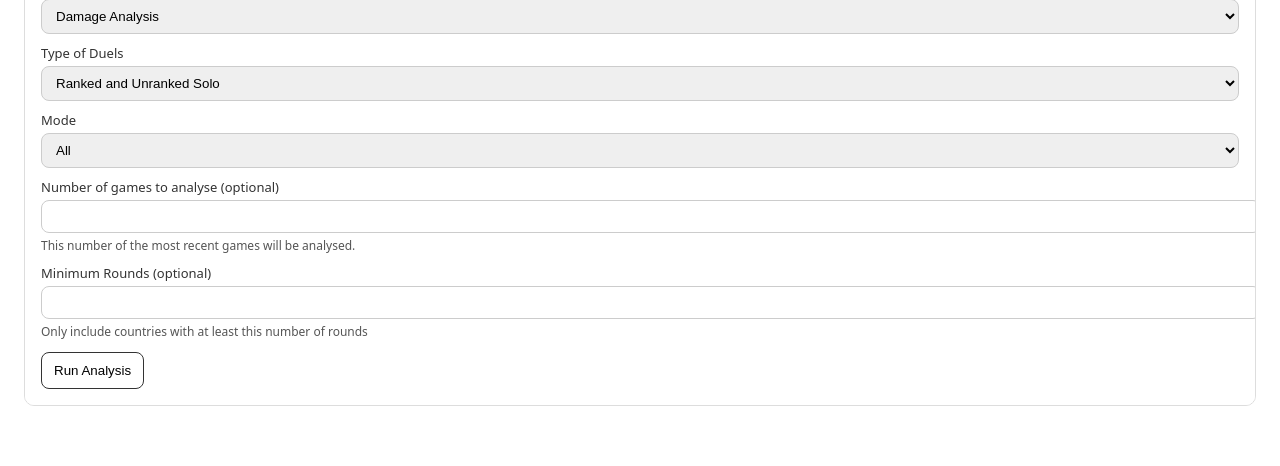
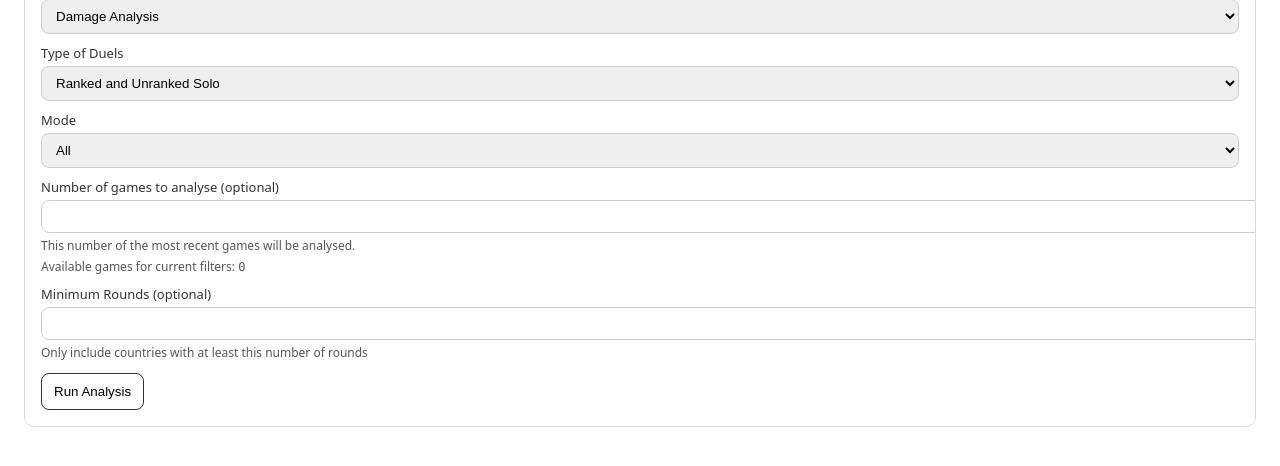
Before and after one commit to jonculver/geoguessr_stats, a FastAPI app: page / in a window 1280 px wide. Shown: the part 305-771 px from the top of the page. Run offline with FastAPI, Linux system fonts and the light colour scheme.

Commit message:
Web UI: show available games count

```diff
--- a/geoguessr/web/app.py
+++ b/geoguessr/web/app.py
@@ -12,6 +12,8 @@ from fastapi.responses import HTMLResponse
 from fastapi.templating import Jinja2Templates
 
 from geoguessr.__main__ import analyse_command, country_command
+from geoguessr.game import GameMode
+from geoguessr.user import PlayerData
 
 
 def _load_usernames(repo_root: Path) -> list[str]:
@@ -47,6 +49,43 @@ def _team_duel_teammates_for_user(repo_root: Path, username: str) -> list[str]:
         if teammate:
             teammates.add(teammate)
     return sorted(teammates, key=lambda s: s.lower())
+
+
+def _parse_mode(mode: Optional[str]) -> Optional[GameMode]:
+    if not mode:
+        return None
+    mode_norm = mode.strip().lower()
+    if mode_norm == "moving":
+        return GameMode.MOVING
+    if mode_norm in {"nm", "no_move", "nomove"}:
+        return GameMode.NO_MOVE
+    if mode_norm == "nmpz":
+        return GameMode.NMPZ
+    return None
+
+
+def _available_games_count(username: str, include: str, mode: Optional[str]) -> int:
+    if not username:
+        return 0
+    player_data = PlayerData(username)
+
+    if isinstance(include, str) and include.startswith("team:"):
+        teammate = include.split(":", 1)[1].strip()
+        team_map = getattr(player_data, "ranked_team_duel_games", {}) or {}
+        games = list(team_map.get(teammate, []))
+    elif include == "ranked":
+        games = list(getattr(player_data, "ranked_duel_games", []) or [])
+    elif include == "unranked":
+        games = list(getattr(player_data, "unranked_duel_games", []) or [])
+    else:
+        games = list(getattr(player_data, "ranked_duel_games", []) or []) + list(
+            getattr(player_data, "unranked_duel_games", []) or []
+        )
+
+    gm = _parse_mode(mode)
+    if gm is not None:
+        games = [g for g in games if getattr(g, "mode", None) == gm]
+    return len(games)
 
 
 _ANALYSE_ROW_RE = re.compile(
@@ -171,6 +210,14 @@ def create_app() -> FastAPI:
 
     app = FastAPI(title="GeoGuessr Stats")
 
+    @app.get("/available-games")
+    def available_games(
+        username: str,
+        include: str = "both",
+        mode: Optional[Literal["moving", "nm", "nmpz"]] = None,
+    ):
+        return {"count": _available_games_count(username, include, mode)}
+
     @app.get("/", response_class=HTMLResponse)
     def index(request: Request):
         usernames = _load_usernames(repo_root)
@@ -191,6 +238,13 @@ def create_app() -> FastAPI:
             else []
         )
 
+        analyse_available_games = (
+            _available_games_count(default_username, default_include, default_mode)
+            if default_username
+            else 0
+        )
+        country_available_games = analyse_available_games
+
         return templates.TemplateResponse(
             "index.html",
             {
@@ -203,6 +257,7 @@ def create_app() -> FastAPI:
                 if default_username
                 else [],
                 "analyse": None,
+                "analyse_available_games": analyse_available_games,
                 "country": None,
                 "country_form": {
                     "username": default_username,
@@ -211,6 +266,7 @@ def create_app() -> FastAPI:
                     "include": default_include,
                     "max_games": default_max_games,
                 },
+                "country_available_games": country_available_games,
                 "country_options": country_options,
             },
         )
@@ -239,6 +295,9 @@ def create_app() -> FastAPI:
         stdout, stderr = _run_command_capture(analyse_command, args)
         rows = _parse_analyse(stdout, analysis_type)
 
+        analyse_available_games = _available_games_count(username, include, mode)
+        country_available_games = _available_games_count(username, "both", None)
+
         return templates.TemplateResponse(
             "index.html",
             {
@@ -258,6 +317,7 @@ def create_app() -> FastAPI:
                     "stderr": stderr.strip(),
                     "rows": rows,
                 },
+                "analyse_available_games": analyse_available_games,
                 "country": None,
                 "country_form": {
                     "username": username,
@@ -266,6 +326,7 @@ def create_app() -> FastAPI:
                     "include": "both",
                     "max_games": None,
                 },
+                "country_available_games": country_available_games,
                 "country_options": (
                     _country_options_for_user(username, "both", None, None) if username else []
                 ),
@@ -296,6 +357,9 @@ def create_app() -> FastAPI:
 
         country_options = _country_options_for_user(username, include, mode, max_games) if username else []
 
+        analyse_available_games = _available_games_count(username, "both", None)
+        country_available_games = _available_games_count(username, include, mode)
+
         return templates.TemplateResponse(
             "index.html",
             {
@@ -304,6 +368,7 @@ def create_app() -> FastAPI:
                 "analyse_teammates": _team_duel_teammates_for_user(repo_root, username) if username else [],
                 "country_teammates": _team_duel_teammates_for_user(repo_root, username) if username else [],
                 "analyse": None,
+                "analyse_available_games": analyse_available_games,
                 "country": {
                     "form": {
                         "username": username,
@@ -322,6 +387,7 @@ def create_app() -> FastAPI:
                     "include": include,
                     "max_games": max_games,
                 },
+                "country_available_games": country_available_games,
                 "country_options": country_options,
             },
         )
@@ -350,6 +416,9 @@ def create_app() -> FastAPI:
 
         country_options = _country_options_for_user(username, include, mode, max_games) if username else []
 
+        analyse_available_games = _available_games_count(username, "both", None)
+        country_available_games = _available_games_count(username, include, mode)
+
         return templates.TemplateResponse(
             "index.html",
             {
@@ -358,6 +427,7 @@ def create_app() -> FastAPI:
                 "analyse_teammates": _team_duel_teammates_for_user(repo_root, username) if username else [],
                 "country_teammates": _team_duel_teammates_for_user(repo_root, username) if username else [],
                 "analyse": None,
+                "analyse_available_games": analyse_available_games,
                 "country": {
                     "form": {
                         "username": username,
@@ -376,6 +446,7 @@ def create_app() -> FastAPI:
                     "include": include,
                     "max_games": max_games,
                 },
+                "country_available_games": country_available_games,
                 "country_options": country_options,
             },
         )
--- a/geoguessr/web/templates/index.html
+++ b/geoguessr/web/templates/index.html
@@ -87,6 +87,7 @@
           <label>Number of games to analyse (optional)</label>
           <input type="number" name="max_games" min="1" value="{{ analyse.form.max_games if analyse and analyse.form.max_games is not none else '' }}" />
           <div class="help">This number of the most recent games will be analysed.</div>
+          <div class="help">Available games for current filters: <span class="mono" id="analyse-available-games">{{ analyse_available_games if analyse_available_games is not none else 0 }}</span></div>
 
           <label>Minimum Rounds (optional)</label>
           <input type="number" name="min_rounds" min="0" value="{{ analyse.form.min_rounds if analyse and analyse.form.min_rounds is not none else '' }}" />
@@ -250,6 +251,7 @@
           <label>Number of games to analyse (optional)</label>
           <input type="number" name="max_games" min="1" value="{{ cf.max_games if cf and cf.max_games is not none else '' }}" />
           <div class="help">This number of the most recent games will be analysed.</div>
+          <div class="help">Available games for current filters: <span class="mono" id="country-available-games">{{ country_available_games if country_available_games is not none else 0 }}</span></div>
 
           <button type="submit">Show Rounds</button>
           </form>
@@ -306,6 +308,50 @@
 
     <script>
       (function () {
+        function updateAvailableGames(panelEl, outputEl) {
+          if (!panelEl || !outputEl) return;
+
+          var usernameEl = panelEl.querySelector('select[name="username"]');
+          var includeEl = panelEl.querySelector('select[name="include"]');
+          var modeEl = panelEl.querySelector('select[name="mode"]');
+
+          var username = usernameEl ? usernameEl.value : '';
+          var include = includeEl ? includeEl.value : 'both';
+          var mode = modeEl ? modeEl.value : '';
+
+          if (!username) {
+            outputEl.textContent = '0';
+            return;
+          }
+
+          var url = '/available-games?username=' + encodeURIComponent(username) + '&include=' + encodeURIComponent(include);
+          if (mode) url += '&mode=' + encodeURIComponent(mode);
+
+          outputEl.textContent = '…';
+          fetch(url, { headers: { 'Accept': 'application/json' } })
+            .then(function (r) { return r.ok ? r.json() : null; })
+            .then(function (data) {
+              if (!data || typeof data.count !== 'number') {
+                outputEl.textContent = '0';
+                return;
+              }
+              outputEl.textContent = String(data.count);
+            })
+            .catch(function () { outputEl.textContent = '0'; });
+        }
+
+        function wireAvailableGames(panelId, outputId) {
+          var panel = document.getElementById(panelId);
+          var out = document.getElementById(outputId);
+          if (!panel || !out) return;
+
+          var els = panel.querySelectorAll('select[name="username"], select[name="include"], select[name="mode"]');
+          els.forEach(function (el) {
+            el.addEventListener('change', function () { updateAvailableGames(panel, out); });
+          });
+          updateAvailableGames(panel, out);
+        }
+
         function makeTableSortable(table) {
           if (!table) return;
 
@@ -372,6 +418,9 @@
         setActive(initial);
 
         makeTableSortable(document.querySelector('table[data-sortable="region"]'));
+
+        wireAvailableGames('tab-panel-analyse', 'analyse-available-games');
+        wireAvailableGames('tab-panel-country', 'country-available-games');
       })();
     </script>
   </body>
```
